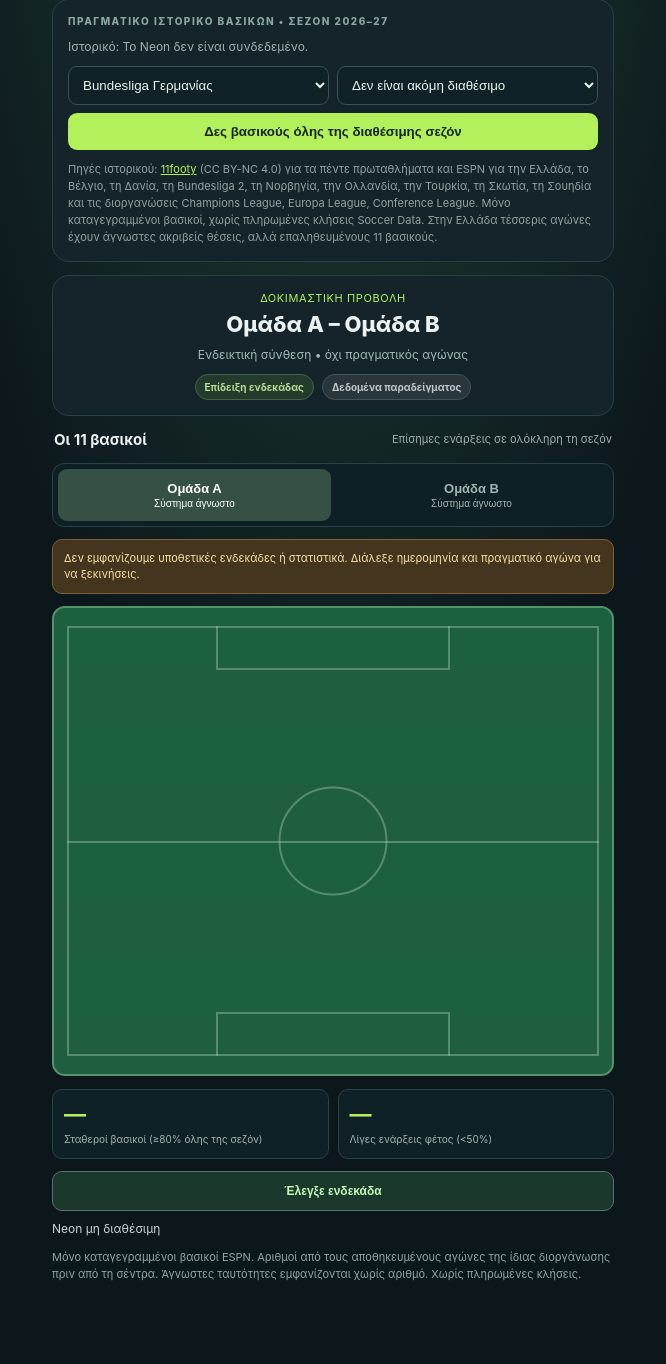
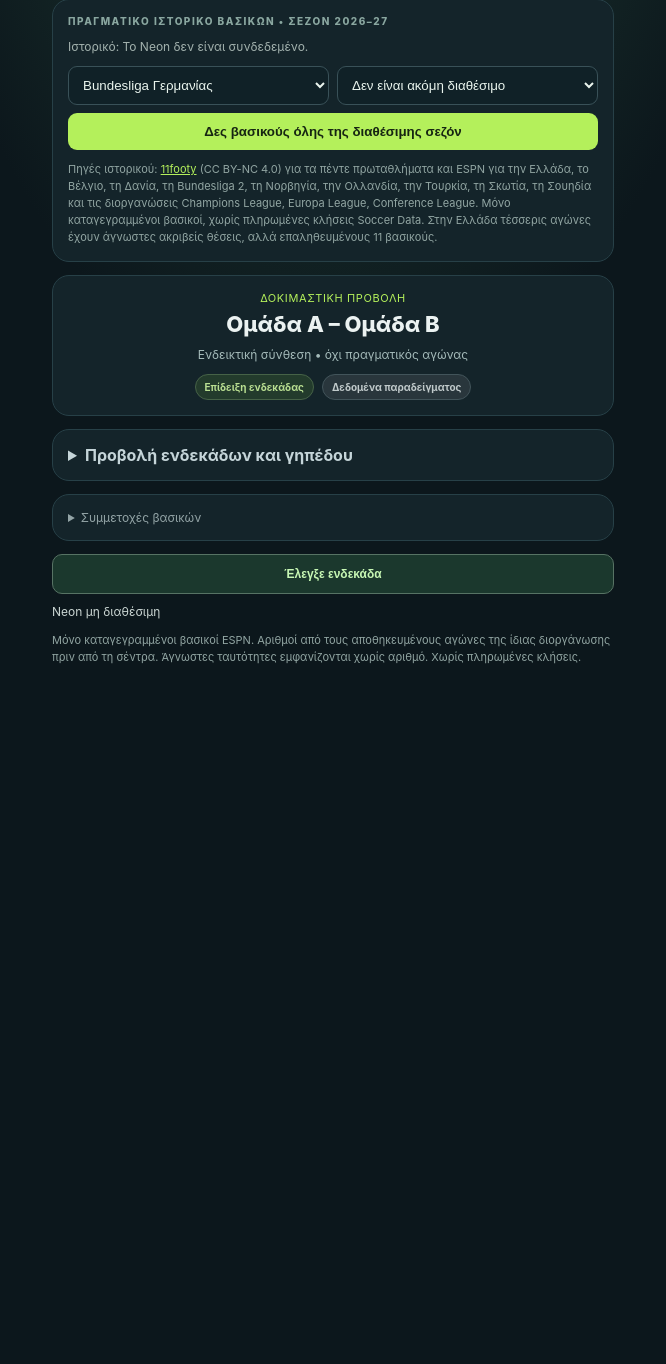
Before and after one commit to lussy21/ddspapi-apinn, a Flask app: page / in a window 1280 px wide. Shown: the part 289-1653 px from the top of the page, without its empty margins (307-973 px from the left). After the commit the page ends 953 px from the top, so only its background shows below. Run offline with Flask 3, Linux system fonts and the light colour scheme; some libraries are stand-ins or nearby versions.

Commit message:
Make color-coded measured line changes primary view and hide detailed pitch behind a toggle

```diff
--- a/lineup_lens/templates/index.html
+++ b/lineup_lens/templates/index.html
@@ -27,18 +27,19 @@
 </section>
 <section class="panel match-head"><div class="comp" id="competition">ΔΟΚΙΜΑΣΤΙΚΗ ΠΡΟΒΟΛΗ</div><div class="vs" id="matchTitle">Ομάδα Α – Ομάδα Β</div><div class="time" id="kickoff">Ενδεικτική σύνθεση • όχι πραγματικός αγώνας</div><div class="info"><span class="pill" id="lineupStatus">Επίδειξη ενδεκάδας</span><span class="pill grey" id="statsStatus">Δεδομένα παραδείγματος</span></div></section>
 
-<div class="topbar"><strong id="pitchHeading">Οι 11 βασικοί</strong><small id="pitchSubheading">Επίσημες ενάρξεις σε ολόκληρη τη σεζόν</small></div>
+<section class="panel hidden" id="footprintPanel" aria-live="polite">
+<p class="eyebrow">ΕΠΙΔΡΑΣΗ ΕΝΔΕΚΑΔΑΣ</p>
+<div id="footprintContent"></div>
+<p class="footnote" id="footprintNote" style="margin-bottom:0"></p>
+</section>
+<details class="panel" id="lineupPitchDetails"><summary style="cursor:pointer;font-weight:700;color:#c5d5d9">Προβολή ενδεκάδων και γηπέδου</summary><div class="topbar"><strong id="pitchHeading">Οι 11 βασικοί</strong><small id="pitchSubheading">Επίσημες ενάρξεις σε ολόκληρη τη σεζόν</small></div>
 <div class="tabs"><button class="active" id="homeTab">Ομάδα Α<span>4-3-3</span></button><button id="awayTab">Ομάδα Β<span>4-2-3-1</span></button></div>
 <div class="banner predicted hidden" id="archiveWarning" role="status"></div><div class="banner" id="demoWarning">Δεν εμφανίζουμε υποθετικές ενδεκάδες ή στατιστικά. Διάλεξε ημερομηνία και πραγματικό αγώνα για να ξεκινήσεις.</div><div class="banner predicted hidden" id="predictionWarning">ΠΡΟΒΛΕΠΟΜΕΝΗ ενδεκάδα — οι 11 παίκτες μπορεί να αλλάξουν μέχρι την επίσημη ανακοίνωση. Οι ενάρξεις ελέγχονται από τις επίσημες ενδεκάδες προηγούμενων αγώνων, όταν πατήσεις επαλήθευση.</div>
 <section class="pitch" aria-label="Παίκτες πάνω στο γήπεδο"><div class="goal top"></div><div class="goal bottom"></div><div class="midline"></div><div class="lines" id="pitchLines"></div></section>
-<section class="panel hidden" id="footprintPanel" aria-live="polite">
-<p class="eyebrow">ΑΛΛΑΓΕΣ ΕΝΔΕΚΑΔΑΣ</p>
-<div id="footprintContent"></div>
-<p class="footnote" id="footprintNote" style="margin-bottom:0"></p>
-</section>
+</details>
 
-<details class="panel win-panel hidden" id="winPanel"><summary>Δείκτης νικών ενδεκάδας</summary><div id="winTeams"></div><p class="footnote">Γενικά: κάθε αγώνας μία φορά. 11άδα: νίκες και γκολ ανά βασική συμμετοχή με επιβεβαιωμένο σκορ. Δ = διαφορά από τον γενικό μέσο όρο (νίκες σε ποσοστιαίες μονάδες). Όχι πρόβλεψη.</p></details><div id="winPopup" class="win-popup hidden" role="status"></div><div class="summary"><div class="mini"><b id="coreCount">—</b><span id="coreLabel">Σταθεροί βασικοί (≥80% όλης της σεζόν)</span></div><div class="mini"><b id="rareCount">—</b><span id="rareLabel">Λίγες ενάρξεις φέτος (&lt;50%)</span></div></div>
-<div class="action"><button class="hidden" id="loadStats" disabled>Συλλογή ενδεκάδων σεζόν</button><button id="refresh">Έλεγξε ενδεκάδα</button><button class="hidden" id="watch">Αυτόματος έλεγχος</button></div><div class="message" id="message"></div>
+<details class="panel win-panel hidden" id="winPanel"><summary>Δείκτης νικών ενδεκάδας</summary><div id="winTeams"></div><p class="footnote">Γενικά: κάθε αγώνας μία φορά. 11άδα: νίκες και γκολ ανά βασική συμμετοχή με επιβεβαιωμένο σκορ. Δ = διαφορά από τον γενικό μέσο όρο (νίκες σε ποσοστιαίες μονάδες). Όχι πρόβλεψη.</p></details><div id="winPopup" class="win-popup hidden" role="status"></div><details class="panel"><summary style="cursor:pointer;font-size:12px;color:#93a4a6">Συμμετοχές βασικών</summary><div class="summary"><div class="mini"><b id="coreCount">—</b><span id="coreLabel">Σταθεροί βασικοί (≥80% όλης της σεζόν)</span></div><div class="mini"><b id="rareCount">—</b><span id="rareLabel">Λίγες ενάρξεις φέτος (&lt;50%)</span></div></div>
+</details><div class="action"><button class="hidden" id="loadStats" disabled>Συλλογή ενδεκάδων σεζόν</button><button id="refresh">Έλεγξε ενδεκάδα</button><button class="hidden" id="watch">Αυτόματος έλεγχος</button></div><div class="message" id="message"></div>
 <p class="footnote" id="pitchFootnote">Μετράμε βασικές συμμετοχές από τις ΕΠΙΣΗΜΕΣ ενδεκάδες ολόκληρης της τρέχουσας σεζόν, στην ίδια διοργάνωση. Αν λείπουν προηγούμενες 11άδες, το «≥» σημαίνει τουλάχιστον τόσες επιβεβαιωμένες ενάρξεις — όχι πλήρες αποτέλεσμα. Το κουμπί συλλέγει μέχρι 5 επιπλέον αγώνες ανά πάτημα, με προστασία του δωρεάν ορίου API. Οι προβλεπόμενες σημερινές ενδεκάδες παραμένουν μη επιβεβαιωμένες.</p>
 </main><script>
 const $=id=>document.getElementById(id);
@@ -3095,14 +3096,55 @@ async function refreshFootprint(){
   if(req!==footprintRequest||dataMode!=='live'||selected!==mid)return;
   const root=$('footprintContent');root.replaceChildren();
   if(!d.ready){root.textContent='Αναμονή επίσημων ενδεκάδων.';return}
+  const make=(tag,txt,style)=>{const e=document.createElement(tag);e.textContent=txt;if(style)e.style.cssText=style;return e};
+  const fmt=(n,d=1)=>Number(n).toLocaleString('el-GR',{maximumFractionDigits:d});
+  const signed=(n,d=1)=>(n>0?'+':'')+fmt(n,d);
   for(const team of d.teams){
-    const heading=document.createElement('h3');
-    heading.style.cssText='font-size:15px;margin:12px 0 7px;color:#f0f3f5';
-    heading.textContent=team.name;root.append(heading);
+    const heading=make('h3',team.name,'font-size:16px;margin:12px 0 7px;color:#f0f3f5');root.append(heading);
+    const impacts=team.impact?.length?team.impact:['Επίθεση','Κέντρο','Άμυνα','Τέρμα'].map(label=>({label,status:'unknown',reason:'Δεν επαρκούν τα δεδομένα.'}));
+    for(const r of impacts){
+      const detail=document.createElement('details');detail.style.cssText='padding:10px 0;border-top:1px solid #34505b';
+      const summary=document.createElement('summary');summary.style.cssText='list-style:none;cursor:pointer;display:block';
+      const top=document.createElement('div');top.style.cssText='display:flex;align-items:center;justify-content:space-between;gap:8px;font-size:14px';
+      top.append(make('b',r.label));
+      const measured=r.status==='measured',v=r.value;
+      const color=measured?(v>0?'#80dca0':v<0?'#f28282':'#a9b9be'):'#a9b9be';
+      const suffix=r.unit==='relative'?'%':r.unit==='pp'?' π.μ.':'';
+      const val=measured?signed(v,1)+suffix:r.status==='unchanged'?'Ίδια σύνθεση':'—';
+      top.append(make('b',val,'color:'+color+';font-size:17px'));summary.append(top);
+      if(measured){
+        const track=document.createElement('div');track.style.cssText='height:9px;position:relative;background:#293b44;border-radius:4px;margin:8px 0 4px;overflow:hidden';
+        const scale=r.unit==='relative'?100:r.unit==='pp'?20:1;
+        const w=Math.min(50,Math.abs(v)/scale*50);
+        const bar=document.createElement('span');bar.style.cssText='position:absolute;top:0;bottom:0;background:'+color+';width:'+w+'%;left:'+(v<0?50-w:50)+'%';
+        const zero=document.createElement('span');zero.style.cssText='position:absolute;left:50%;top:0;bottom:0;width:1px;background:#a9b9be';track.append(bar,zero);summary.append(track);
+        summary.append(make('small',r.metric+(r.small_sample?' · μικρό δείγμα':''),'color:#a9b9be;font-size:11px'));
+      }else summary.append(make('small',r.status==='unchanged'?'Καμία αλλαγή σύνθεσης':'Ανεπαρκή στοιχεία','color:#93a4a6;font-size:11px'));
+      detail.append(summary);
+      const body=document.createElement('div');body.style.cssText='padding:8px 0;color:#dce5e7;font-size:12px;line-height:1.55';
+      if(measured){
+        body.append(make('div','Συνήθως: '+fmt(r.baseline,3)+' → Σήμερα: '+fmt(r.current,3)));
+        body.append(make('small',r.source+' · '+r.reference_games+'/'+r.reference_total+' προηγ. ενδεκάδες · ελάχιστο δείγμα '+r.min_minutes+' λεπτά','color:#93a4a6;display:block;margin:4px 0'));
+        if(r.reference_only?.length)body.append(make('div','Δεν ξεκινούν σήμερα στη γραμμή: '+r.reference_only.join(', ')));
+        if(r.current_only?.length)body.append(make('div','Νέες επιλογές στη γραμμή: '+r.current_only.join(', ')));
+        if(r.players?.length){
+          const roster=document.createElement('div');roster.style.cssText='margin-top:5px';
+          for(const p of r.players)roster.append(make('div',(p.today?'Σήμερα · ':'Αναφορά · ')+p.name+': '+fmt(p.value,2)+(r.unit==='pp'?'%':'')+' ('+p.minutes+'′)'));
+          body.append(roster);
+        }
+      }else body.append(make('div',r.reason||'Δεν επαρκούν τα στοιχεία.'));
+      detail.append(body);root.append(detail);
+    }
+  }
+  const expanded=document.createElement('details');expanded.style.cssText='margin-top:12px;border-top:1px solid #34505b;padding-top:10px';
+  expanded.append(make('summary','Αλλαγές παικτών','cursor:pointer;font-size:13px;color:#a8d7e7;font-weight:700'));
+  const cards=document.createElement('div');expanded.append(cards);root.append(expanded);
+  for(const team of d.teams){
+    const heading=make('h3',team.name,'font-size:15px;margin:12px 0 7px;color:#f0f3f5');cards.append(heading);
     const pairs=team.replacements||[];
     if(!pairs.length){
       const p=document.createElement('p');p.style.cssText='color:#93a4a6;font-size:12px;margin:5px 0';
-      p.textContent='Δεν εντοπίστηκε ασφαλής αντιστοίχιση αλλαγής θέσης.';root.append(p);continue;
+      p.textContent='Δεν εντοπίστηκε ασφαλής αντιστοίχιση αλλαγής θέσης.';cards.append(p);continue;
     }
     for(const pair of pairs){
       const card=document.createElement('div');card.style.cssText='border-top:1px solid #34505b;padding:12px 0 10px';
@@ -3125,10 +3167,10 @@ async function refreshFootprint(){
       card.append(grid);
       const msg=document.createElement('p');msg.style.cssText='font-size:12px;line-height:1.5;margin:5px 0;color:#dce5e7';msg.textContent=pair.summary;card.append(msg);
       const basis=document.createElement('small');basis.style.cssText='font-size:10px;color:#93a4a6';basis.textContent=pair.basis+(pair.source?' · '+pair.source:'');card.append(basis);
-      root.append(card);
+      cards.append(card);
     }
   }
-  $('footprintNote').textContent='Σύγκριση θέσεων αναφοράς πριν από τη σέντρα. Όχι επιβεβαίωση απευθείας αντικατάστασης.';
+  $('footprintNote').textContent='Σύγκριση με έως 5 προηγούμενες ενδεκάδες, με στοιχεία πριν από τη σέντρα. Τα χρώματα δείχνουν μεταβολή του συγκεκριμένου δείκτη, όχι συνολική ποιότητα ή πρόβλεψη. π.μ. = ποσοστιαίες μονάδες.';
  }catch(e){if(req===footprintRequest){$('footprintContent').textContent='Η πιλοτική ανάλυση δεν είναι διαθέσιμη.';$('footprintNote').textContent='';}}
 }
 function queueFootprint(){
```
